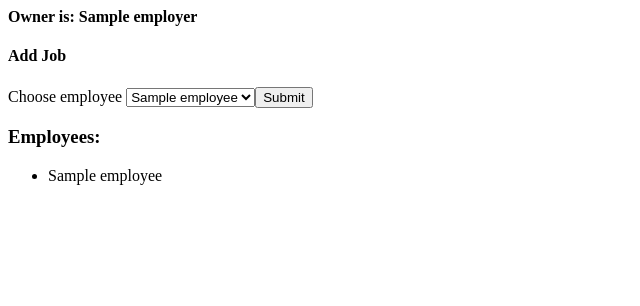
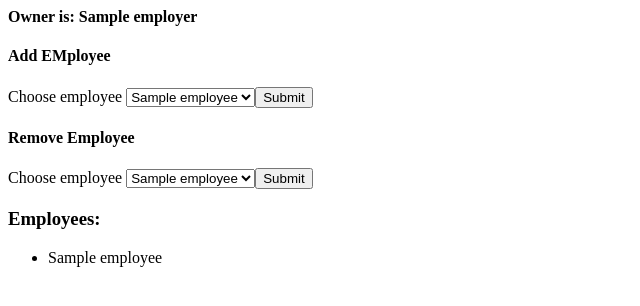
Before and after one commit to DWAA1660/scheduler, a Flask app: page /jobmainemployer/1/1 in a window 1280 px wide. Shown: the top 306 px of the page, without its empty margins (0-640 px from the left). Run offline with Flask 2, Linux system fonts and the light colour scheme; a database or web service that is not in the repository returns one stand-in record (values such as "Sample title").

Commit message:
made so u can remove employee from job

```diff
--- a/jobs/datahandlers/job_datahandlers.py
+++ b/jobs/datahandlers/job_datahandlers.py
@@ -21,6 +21,19 @@ def job_add_employee(job_id_sent, owner_sent):
 
     return 'That person is already an employer'
 
+@job_datahandlers.route("/job_remove_employee/<job_id_sent>/<owner_sent>", methods=['POST'])
+def job_remove_employee(job_id_sent, owner_sent):
+    id=request.form["Employee"]
+    employee_id = db.main.employee.find_one({"id": id})
+    if employee_id is None:
+        return 'Not valid employee'
+    job_results = db.main.jobs.find_one({"id": job_id_sent, "employees": employee_id["id"]})
+    if job_results is not None:
+        db.main.jobs.update_one({"id": job_id_sent}, {"$pull": {"employees": employee_id["id"]}})
+        return redirect(f"/jobmainemployer/{job_id_sent}/{owner_sent}")
+
+    return 'That person is not an employer'
+
 @job_datahandlers.route("/jobcreate/<token_sent>", methods=['POST'])
 def jobcreate(token_sent):
     job_name = request.form["job_name"]
--- a/templates/jobs/job_main.html
+++ b/templates/jobs/job_main.html
@@ -7,12 +7,27 @@
 
 <h4>Owner is: {{owner}}</h4>
 <h4>
-Add Job
+Add EMployee
 </h4>
 <form action="{{url_for('job_datahandlers.job_add_employee', job_id_sent=job_id, owner_sent=owner_token)}}" method="post">
     <label for="Employee">Choose employee</label>
     <select name="Employee" id="Employee">
         {% for employee in employer_employees %}
+            {% set employee_results=db.main.employee.find_one({"id": employee}) %}
+            {% set employee_name=employee_results["name"] %}
+            <option value="{{employee_results['id']}}">{{employee_name}}</option>
+        {% endfor %}
+    <input type="submit">
+</form>
+
+<h4>
+Remove Employee
+</h4>
+<form action="{{url_for('job_datahandlers.job_remove_employee', job_id_sent=job_id, owner_sent=owner_token)}}" method="post">
+    <label for="Employee">Choose employee</label>
+    <select name="Employee" id="Employee">
+
+        {% for employee in job_employees %}
             {% set employee_results=db.main.employee.find_one({"id": employee}) %}
             {% set employee_name=employee_results["name"] %}
             <option value="{{employee_results['id']}}">{{employee_name}}</option>
```
